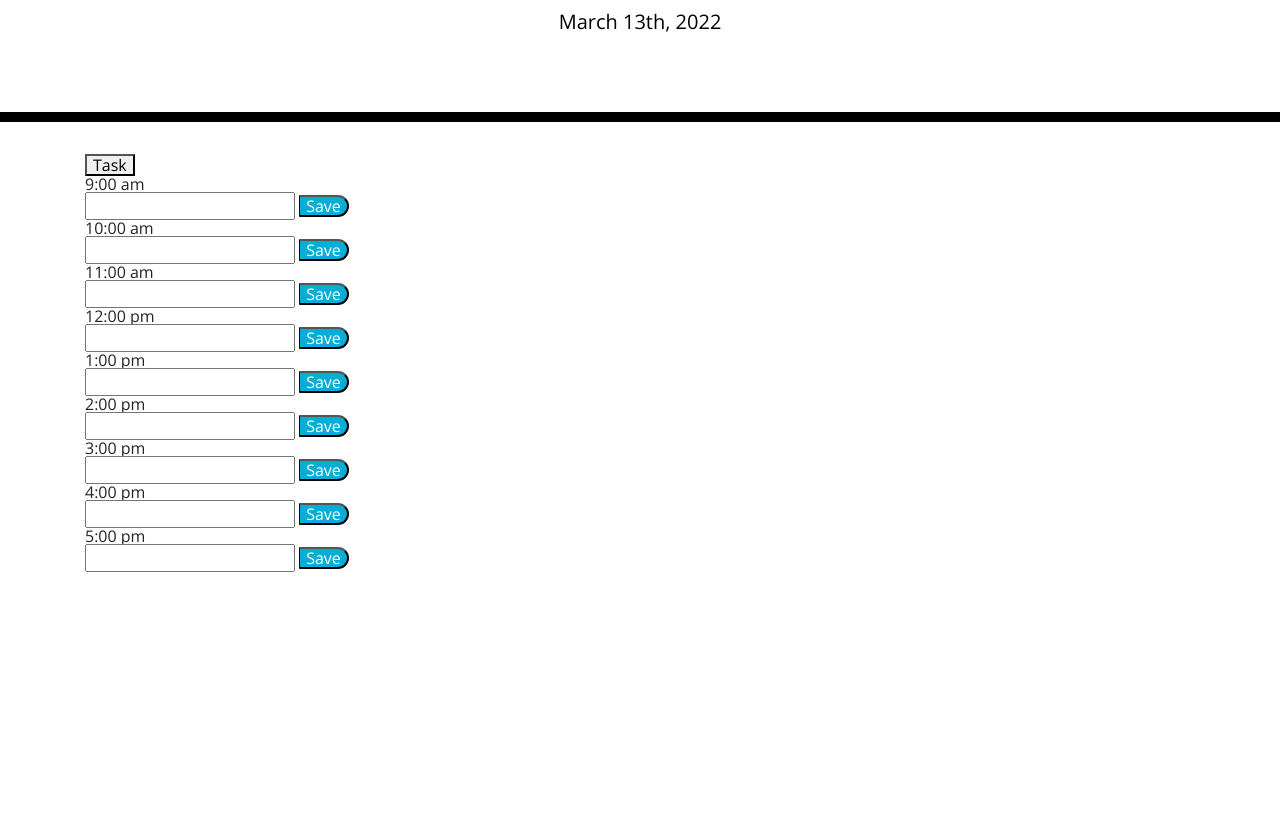
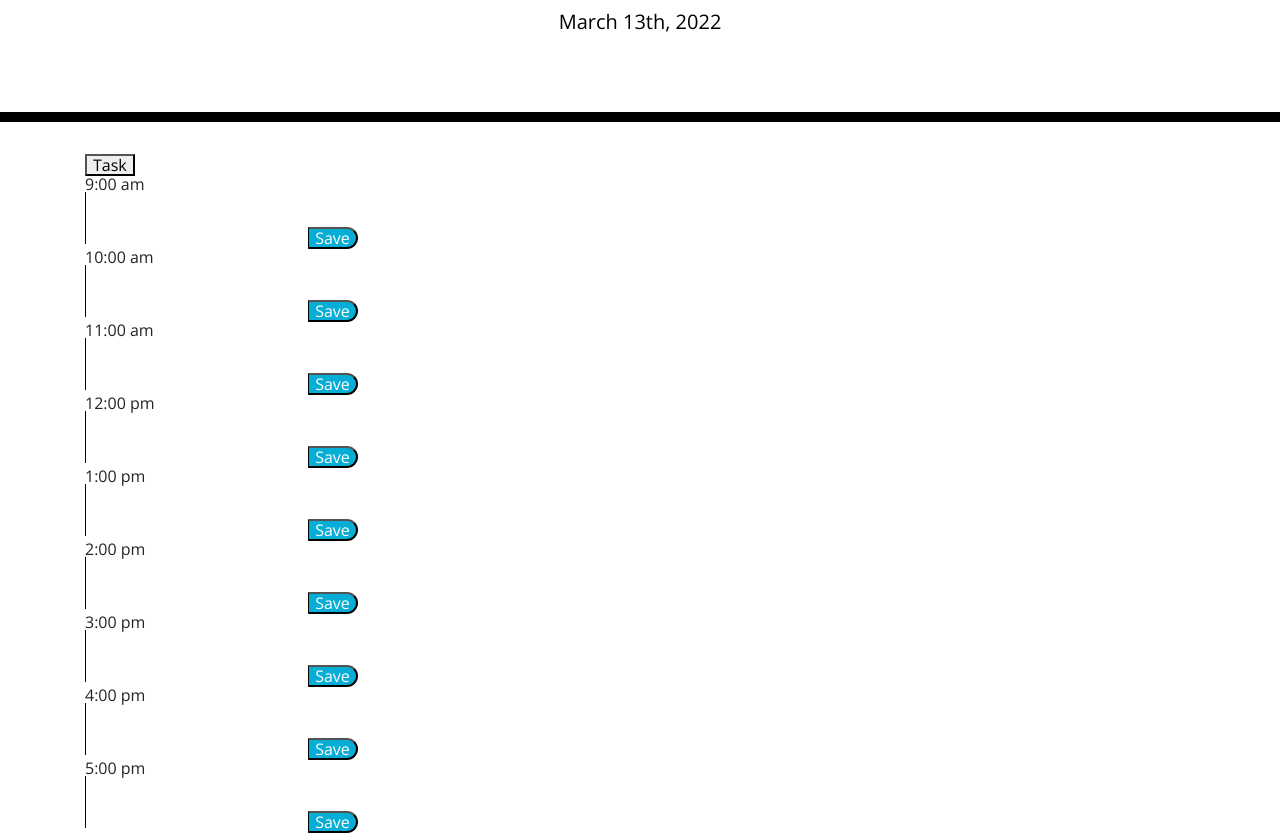
Before and after one commit to vtori37/Work-Day-Scheduler, a plain HTML site: page index.html in a window 1280 px wide. Shown: the part 182-1015 px from the top of the page. Before the commit the page ends 800 px from the top, so only its background shows below. Drawn offline with nearby package versions, Linux system fonts and the light colour scheme; files that its build step writes are made by us from their sources.

Commit message:
changed input to textarea

```diff
--- a/assets/js/script.js
+++ b/assets/js/script.js
@@ -1,18 +1,38 @@
+// displays the current day of the week
 var currentday = moment().format("MMMM Do, YYYY"); // 2012-02-29
 console.log(currentday);
 
 var currentDayEl = document.getElementById("currentDay");
 currentDayEl.textContent = currentday;
 
-
+// button to save the input data
 var saveBtnArr = document.querySelectorAll(".saveBtn");
 
+//goes through each time slot and allows the button to react (?)
 for ( var i = 0; i < saveBtnArr.length; i++ ) {
   saveBtnArr[i].addEventListener("click", function() {
     console.log(this.previousElementSibling.value);
+
+    var eventInput = document.getElementByClassName(".inputTxt").value;
+    console.log(eventInput);
+
+
+// create a <P> in JS as opposed to creating it in HTML
+
   }
   )}
 
+
+
+    // var eventInput = JSON.parse(localStorage.getItem("tasks"));
+    // var eventInput = document.querySelectorAll(".inputTxt");
+    // localStorage.setItem("eventInput", "this.previousElementSibling.value")
+
+
+   // var input = document.getElementsByClassName("").previousElementSibling.value.innerHtml;
+// var inputTxtVal = document.querySelectorAll(".inputTxt");
+// for (var i = 0; i < inputTxtVal.length; i++) {
+//   // inputTxtVal[i].addEventListener("click" functio() {
 
 
 
--- a/index.html
+++ b/index.html
@@ -25,55 +25,55 @@
     <button class="task-creator">Task</button>
     <div>
       <div class="9am">9:00 am</div>
-      <input type="text" class="inputTxt">
+      <textarea class="inputTxt"></textarea>
       <button id="" class="saveBtn">Save</button>
     </div>
 
     <div>
       <div class="10am">10:00 am</div>
-      <input type="text" class="inputTxt">
+      <textarea class="inputTxt"></textarea>
       <button id="" class="saveBtn">Save</button>
     </div>
 
     <div>
       <div class="11am">11:00 am</div>
-      <input type="text" class="inputTxt">
+      <textarea class="inputTxt"></textarea>
       <button id="" class="saveBtn">Save</button>
     </div>
 
     <div>
       <div class="12pm">12:00 pm</div>
-      <input type="text" class="inputTxt">
+      <textarea class="inputTxt"></textarea>
       <button id="" class="saveBtn">Save</button>
     </div>
 
     <div>
       <div class="1pm">1:00 pm</div>
-      <input type="text" class="inputTxt">
+      <textarea class="inputTxt"></textarea>
       <button id="" class="saveBtn">Save</button>
     </div>
 
     <div>
       <div class="2pm">2:00 pm</div>
-      <input type="text" class="inputTxt">
+      <textarea class="inputTxt"></textarea>
       <button id="" class="saveBtn">Save</button>
     </div>
 
     <div>
       <div class="3pm">3:00 pm</div>
-      <input type="text" class="inputTxt">
+      <textarea class="inputTxt"></textarea>
       <button id="" class="saveBtn">Save</button>
     </div>
 
     <div>
       <div class="4pm">4:00 pm</div>
-      <input type="text" class="inputTxt">
+      <textarea class="inputTxt"></textarea>
       <button id="" class="saveBtn">Save</button>
     </div>
 
     <div>
       <div class="5pm">5:00 pm</div>
-      <input type="text" class="inputTxt">
+      <textarea class="inputTxt"></textarea>
       <button id="" class="saveBtn">Save</button>
     </div>
 
```
